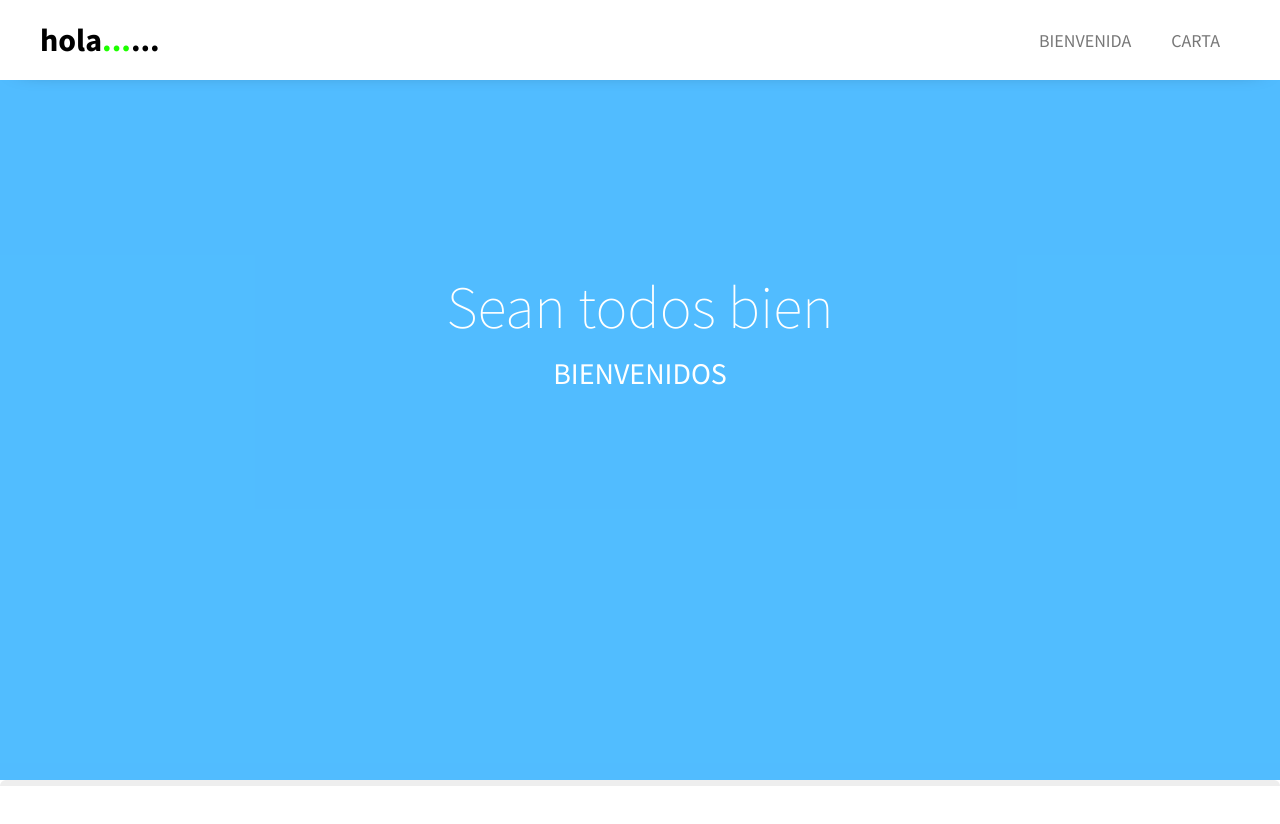
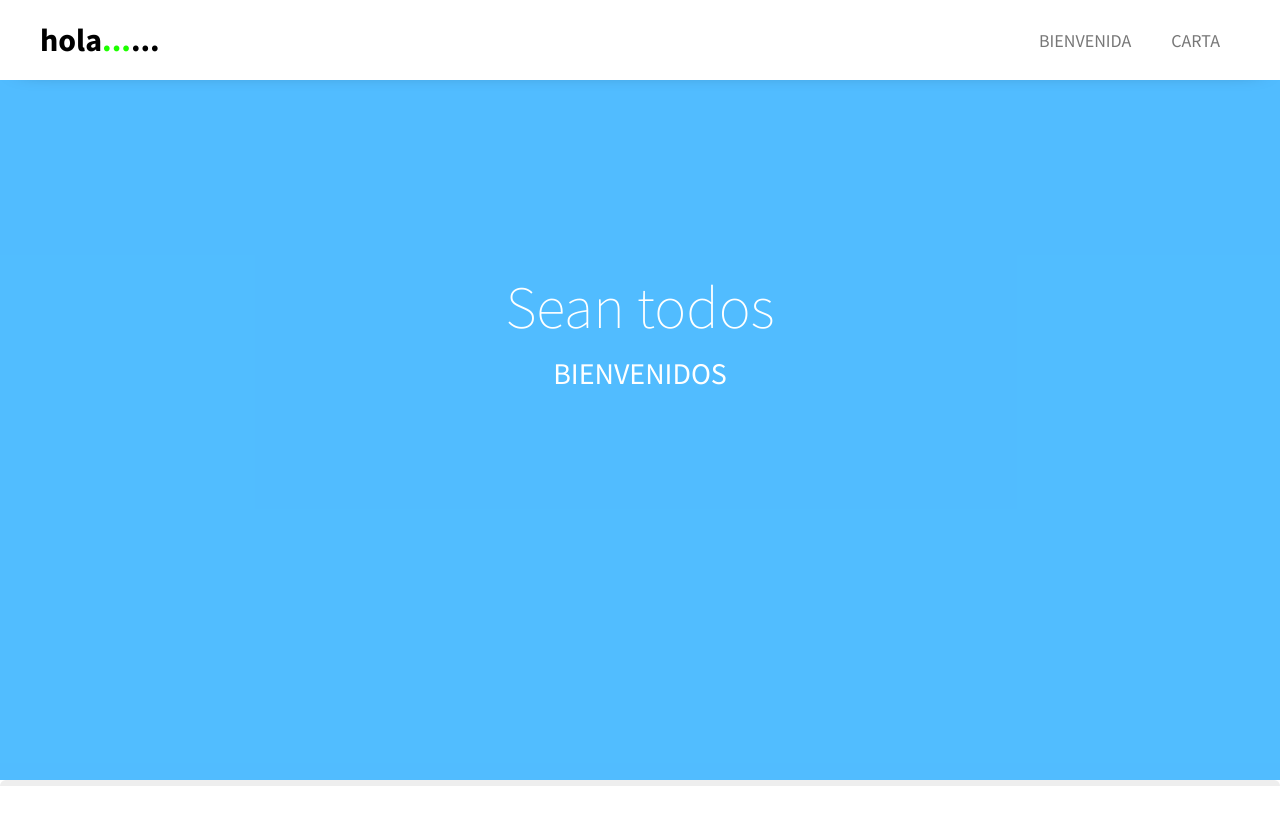
Before and after one commit to fp118160/guadalupecarta, a plain HTML site: page index.html in a window 1280 px wide. Drawn offline with Linux system fonts and the light colour scheme.

Commit message:
Update index.html

```diff
--- a/index.html
+++ b/index.html
@@ -49,7 +49,7 @@
 
     <div class="container-cover">
         <div class="container-info-cover">
-            <h1>Sean todos bien </h1>
+            <h1>Sean todos </h1>
             <P>BIENVENIDOS</P>
 
 
```
